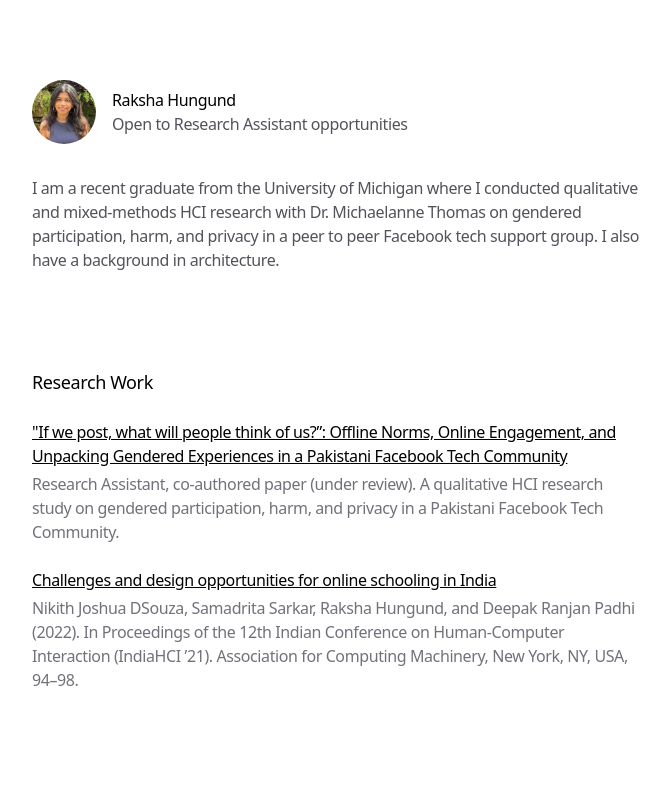
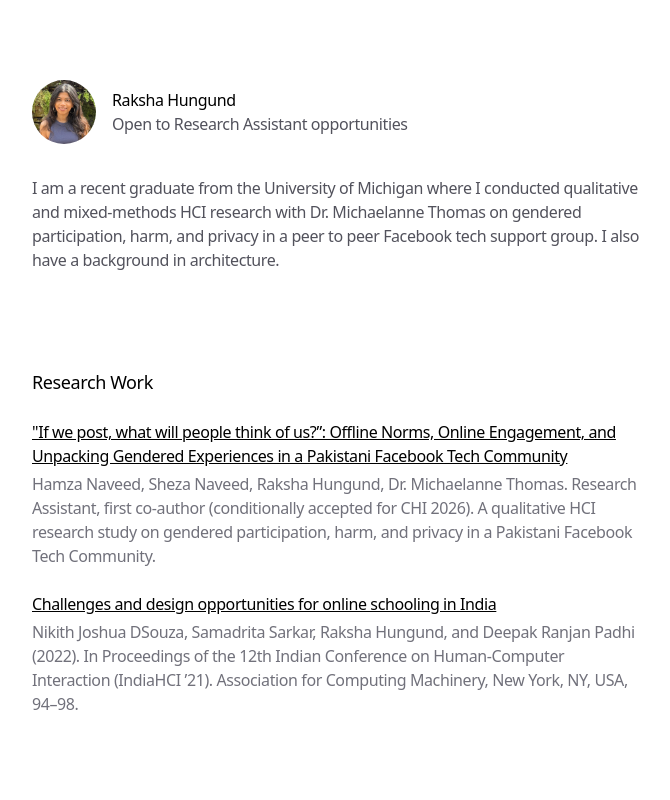
Before and after one commit to rakshavh/rakshavh.github.io, a Next.js app: page / in a window 1280 px wide. Shown: the top 800 px of the page, without its empty margins (304-974 px from the left). Built offline with nearby package versions, Linux system fonts and the light colour scheme.

Commit message:
Updated content

```diff
--- a/app/data.ts
+++ b/app/data.ts
@@ -86,7 +86,7 @@ export const WORK_EXPERIENCE: WorkExperience[] = [
 export const BLOG_POSTS: BlogPost[] = [
   {
     title: '"If we post, what will people think of us?”: Offline Norms, Online Engagement, and Unpacking Gendered Experiences in a Pakistani Facebook Tech Community',
-    description: 'Research Assistant, co-authored paper (under review). A qualitative HCI research study on gendered participation, harm, and privacy in a Pakistani Facebook Tech Community.',
+    description: 'Hamza Naveed, Sheza Naveed, Raksha Hungund, Dr. Michaelanne Thomas. Research Assistant, first co-author (conditionally accepted for CHI 2026). A qualitative HCI research study on gendered participation, harm, and privacy in a Pakistani Facebook Tech Community.',
     link: '/blog/tech-aids',
     uid: 'blog-1',
   },
```
